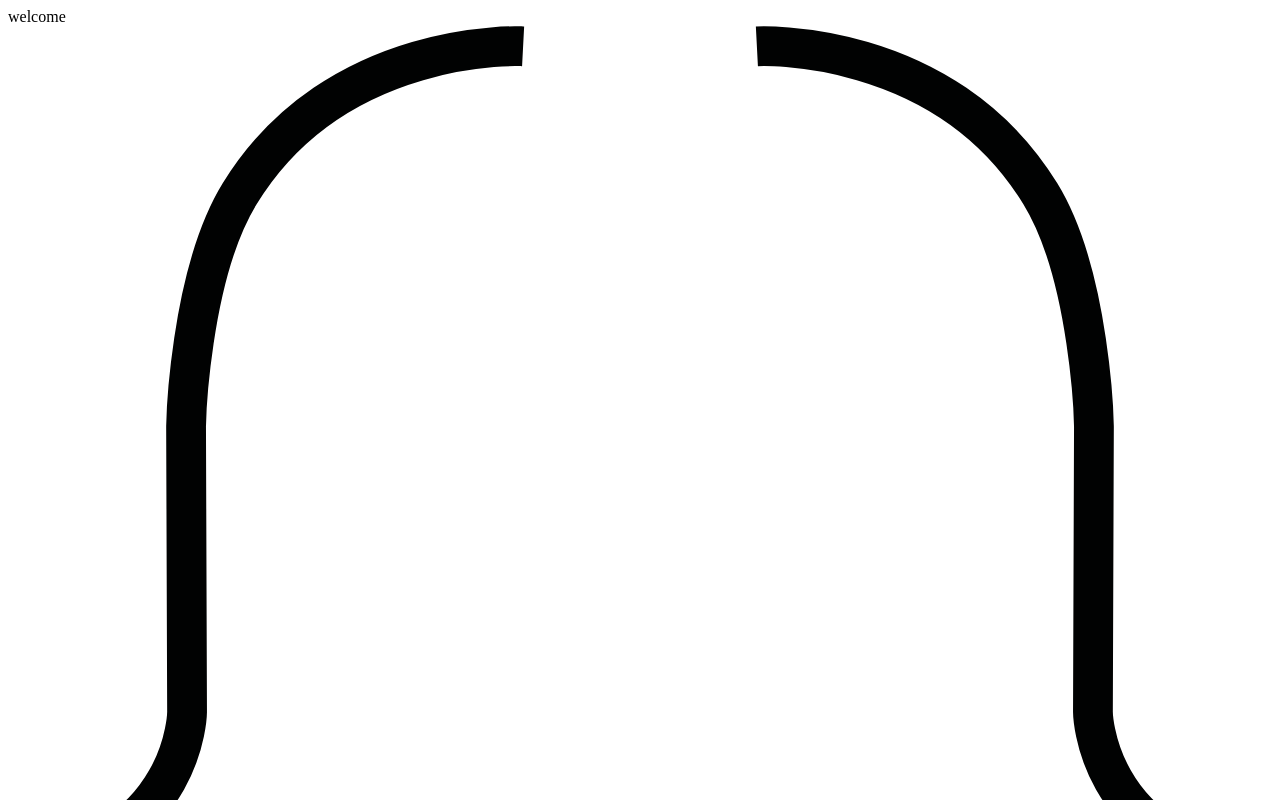
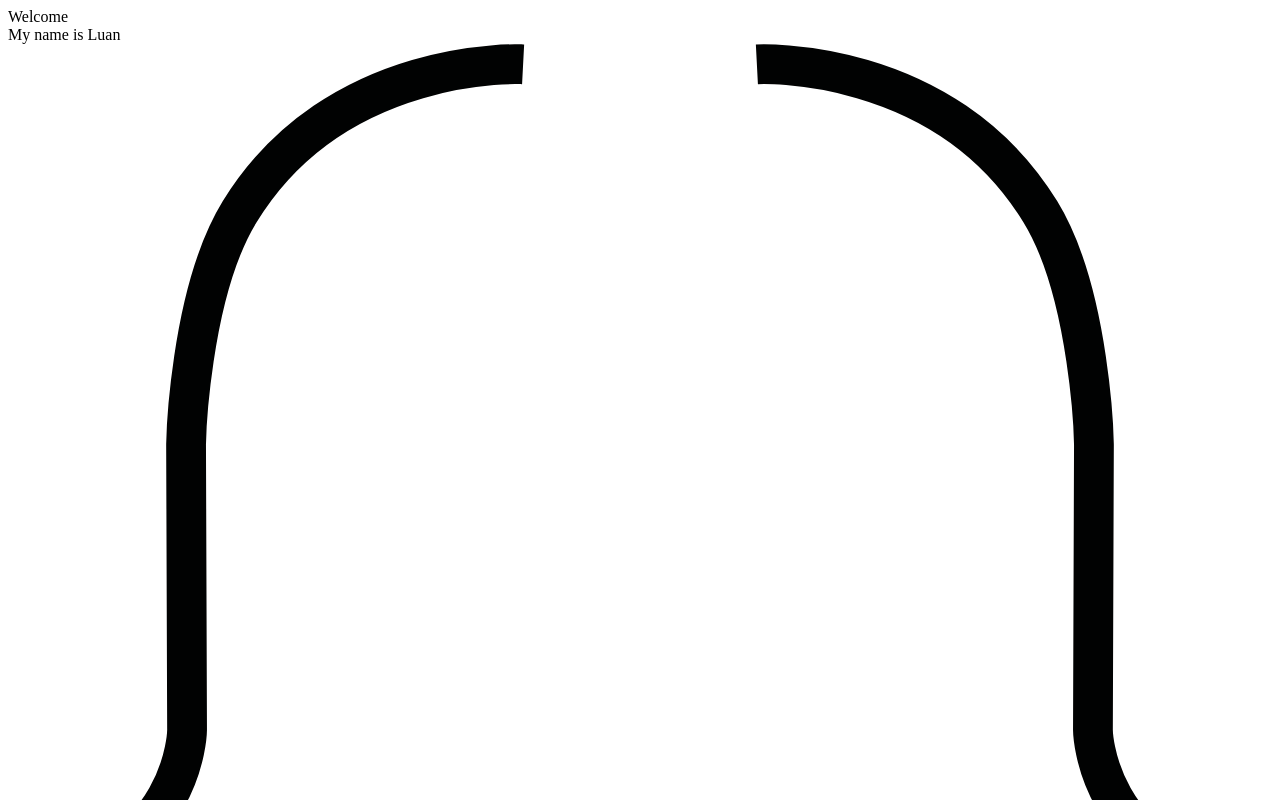
Before and after one commit to luantran96/ReactBoilerPlate, a React app: page / in a window 1280 px wide. Shown: the top 800 px of the page. Built offline with nearby package versions, Linux system fonts and the light colour scheme; the HTML template or start-up script is replaced by a standard one.

Commit message:
added animation to title page

```diff
--- a/src/About.jsx
+++ b/src/About.jsx
@@ -30,7 +30,6 @@ class About extends React.Component {
             "Lorem ipsum dolor sit amet, consectetur adipiscing elit, sed do eiusmod tempor incididunt ut labore et dolore magna aliqua. Ut enim ad minim veniam, quis nostrud exercitation ullamco laboris nisi ut aliquip ex ea commodo consequat. Duis aute irure dolor in reprehenderit in voluptate velit esse cillum dolore eu fugiat nulla pariatur. Excepteur sint occaecat cupidatat non proident, sunt in culpa qui officia deserunt mollit anim id est laborum."
             </p>
 
-            <hr/>
           </div>
       </div>
       <div id="about-content2">
@@ -40,7 +39,6 @@ class About extends React.Component {
             "Lorem ipsum dolor sit amet, consectetur adipiscing elit, sed do eiusmod tempor incididunt ut labore et dolore magna aliqua. Ut enim ad minim veniam, quis nostrud exercitation ullamco laboris nisi ut aliquip ex ea commodo consequat. Duis aute irure dolor in reprehenderit in voluptate velit esse cillum dolore eu fugiat nulla pariatur. Excepteur sint occaecat cupidatat non proident, sunt in culpa qui officia deserunt mollit anim id est laborum."
             </p>
 
-            <hr/>
           </div>
       </div>
     </div>
--- a/src/Home.jsx
+++ b/src/Home.jsx
@@ -1,29 +1,40 @@
 import React from 'react';
-import { Motion, spring } from 'react-motion';
+import { StaggeredMotion, Motion, spring } from 'react-motion';
 import About from './About.jsx';
 
 class Home extends React.Component {
   constructor(props) {
     super(props);
+
+    this.state = {
+      scrollUp: false,
+    };
   }
+  // {opacity: spring(1, {stiffness: 4, damping: 1}),
+  // y: spring(0, {stiffness: 140, damping: 30})
 
   render() {
+    let { scrollUp } = this.state;
     return (
       <div id="home">
-        <Motion
-        defaultStyle={{opacity: 0}} // starting style
-        style={{opacity: spring(1, {stiffness: 4, damping: 1} )}}  // Animate to
+        <StaggeredMotion
+        defaultStyles={[ {opacity: 0, y: 0}, {opacity: 0} ]} // starting style
+        styles={prevInterpolatedStyles => prevInterpolatedStyles.map((_, i) => {
+          return i === 0
+            ? {opacity: spring(1, {stiffness: 14, damping: 6})}
+            : {opacity: spring(prevInterpolatedStyles[i - 1].opacity, {stiffness: 14, damping: 6})}
+        })
+        }
         >
-
-        {(style) => (
-          <div
-          id="header"
-          style={{
-            opacity: style.opacity,
-          }}
-          >welcome</div>
+        {interpolatingStyles => (
+          <div id="header">
+            {interpolatingStyles.map((style, i) => {
+              return i === 0 ?
+              <div key={i} style={{opacity: style.opacity}}>Welcome</div> : <div key={i} style={{opacity: style.opacity}}>My name is Luan</div>
+            })}
+          </div>
         )}
-        </Motion>
+        </StaggeredMotion>
         <div className="down-button"> </div>
       </div>
     );
```
